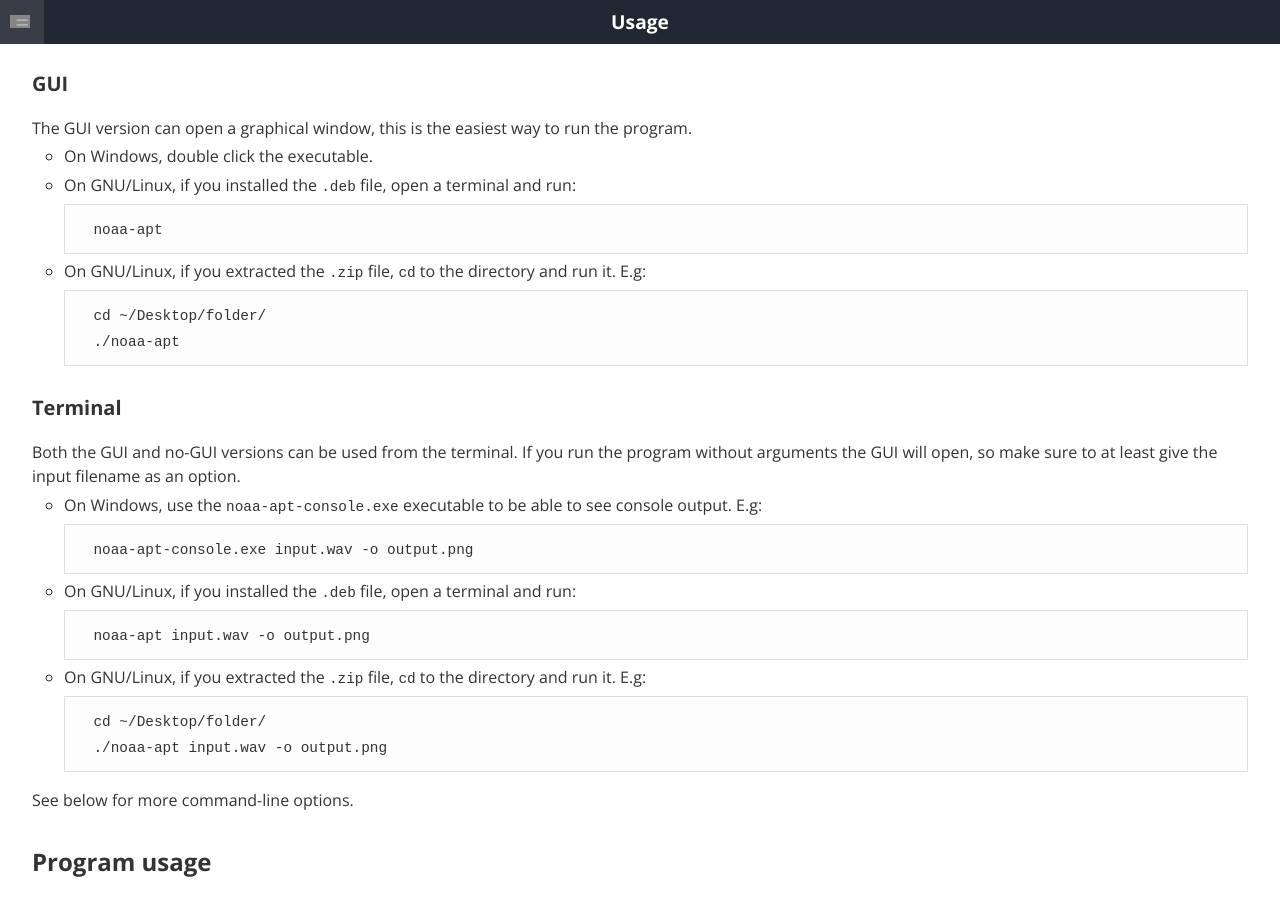
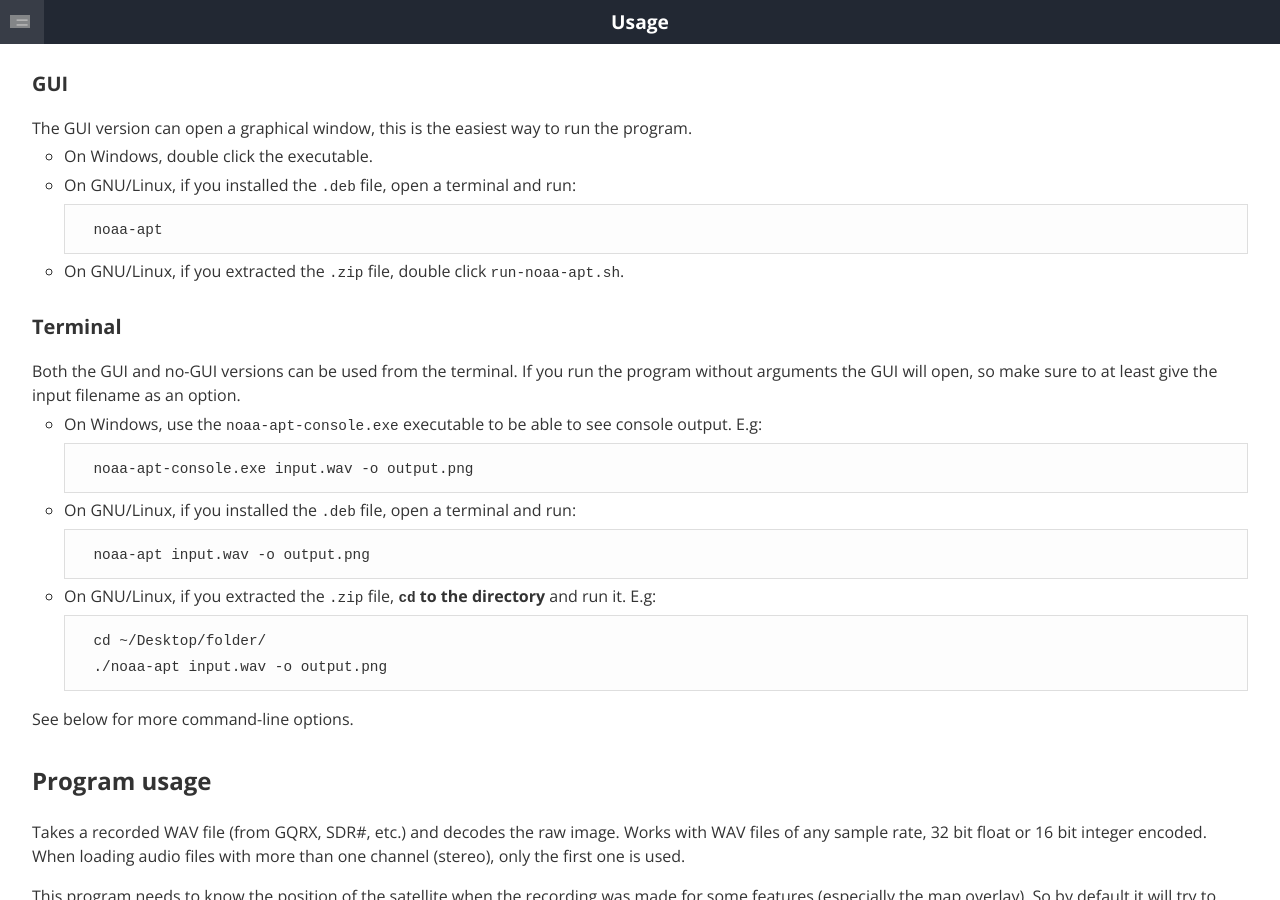
Before and after one commit to martinber/noaa-apt, a Jekyll site: the page built from docs/usage.md, in a window 1280 px wide and 900 px high, scrolled down 994 px. Built offline with Jekyll 4.4.1, drawn with Linux system fonts in a browser that asks for light colours.

Commit message:
Clearer running instructions for standalone GNU/Linux

````diff
--- a/docs/usage.md
+++ b/docs/usage.md
@@ -29,13 +29,8 @@ program.
     noaa-apt
     ```
 
-- On GNU/Linux, if you extracted the `.zip` file, `cd` to the directory and run
-    it. E.g:
-
-    ```
-    cd ~/Desktop/folder/
-    ./noaa-apt
-    ```
+- On GNU/Linux, if you extracted the `.zip` file, double click
+    `run-noaa-apt.sh`.
 
 ### Terminal
 
@@ -56,8 +51,8 @@ input filename as an option.
     noaa-apt input.wav -o output.png
     ```
 
-- On GNU/Linux, if you extracted the `.zip` file, `cd` to the directory and run
-    it. E.g:
+- On GNU/Linux, if you extracted the `.zip` file, **`cd` to the directory** and
+    run it. E.g:
 
     ```
     cd ~/Desktop/folder/
````
